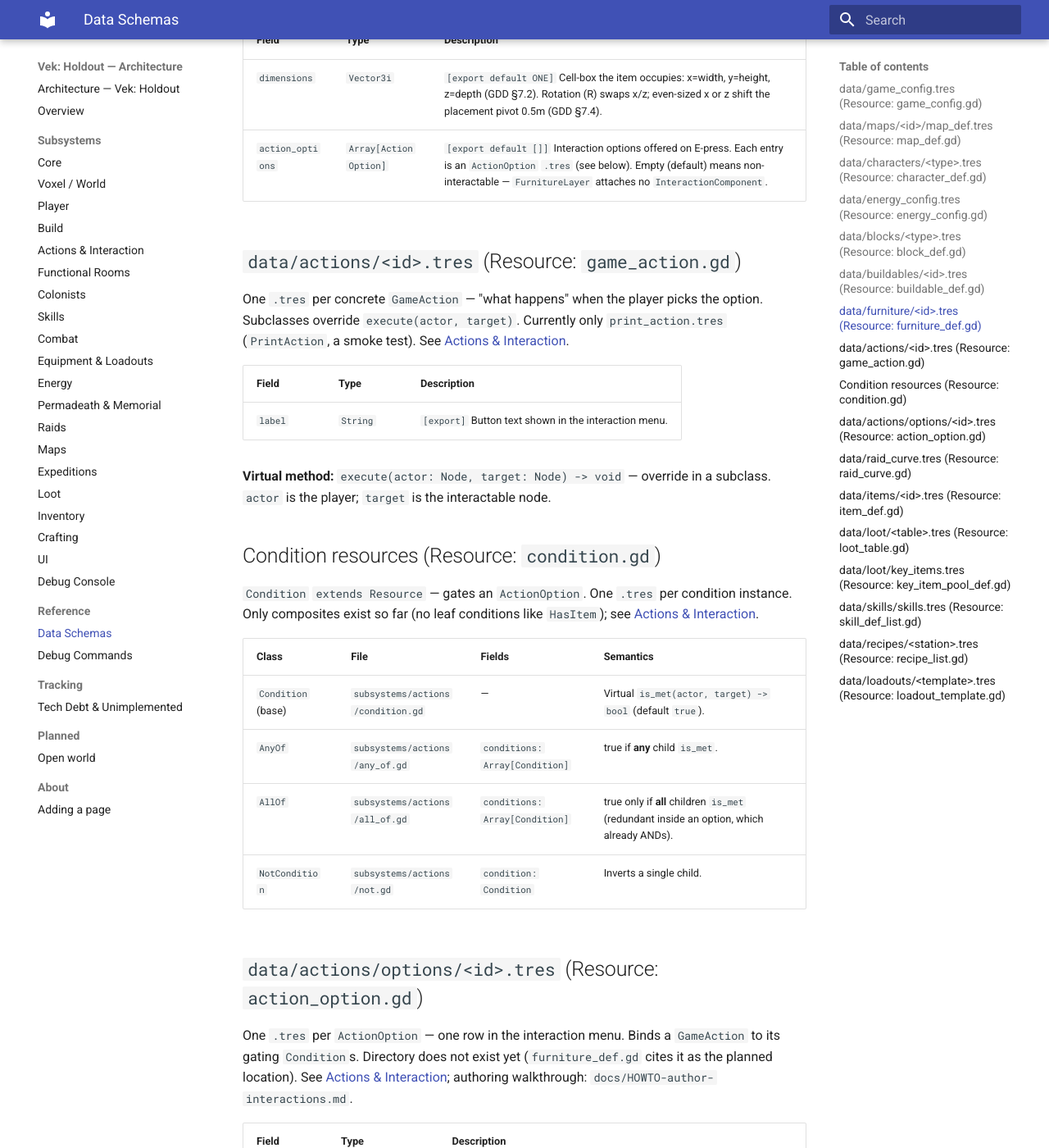
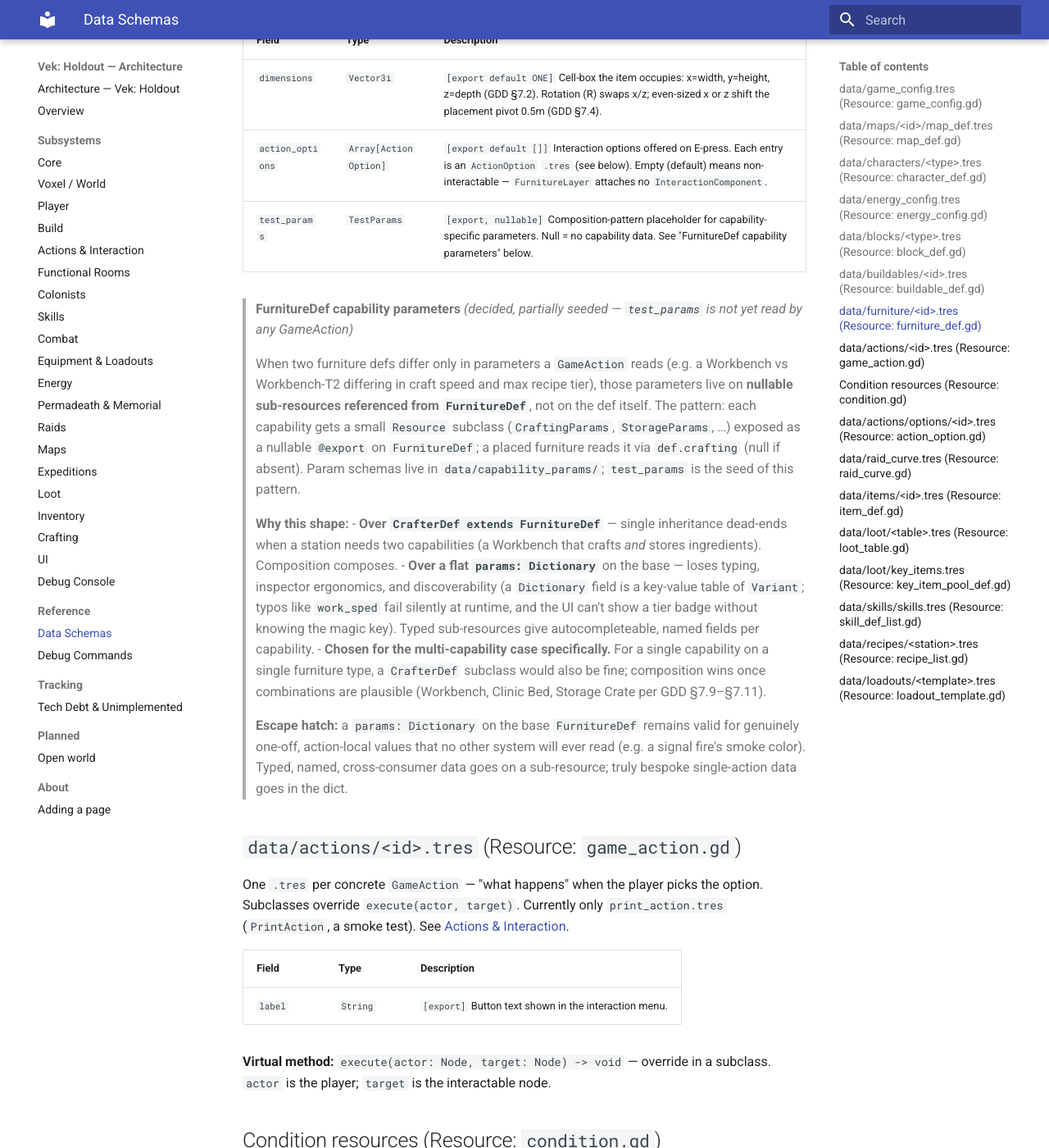
Before and after one commit to gdgonzaga/vek-holdout, an MkDocs documentation site: the page built from docs/architecture/data-schemas.md, in a window 1280 px wide and 1400 px high, scrolled down 4343 px. Shown: the whole window at 82% size. Built offline with MkDocs 1.6.1 and Material for MkDocs 9.7.7, drawn with Linux system fonts in a browser that asks for light colours.

Commit message:
feat(furniture): seed composition-pattern capability params
Add TestParams as the seed of the composition pattern for furniture
capability parameters (crafting speed/tier, etc.): nullable sub-resources
referenced from FurnitureDef, not subclass fields or a free-form dict.
Full rationale recorded in docs/architecture/data-schemas.md.

Param schemas live in data/capability_params/ (their own category,
sibling to furniture/) so the family has a dedicated home as
CraftingParams/StorageParams/etc. join later.

```diff
--- a/docs/architecture/data-schemas.md
+++ b/docs/architecture/data-schemas.md
@@ -93,6 +93,18 @@ Base `BuildableDef` — player-placed objects not on the voxel grid (e.g. `pole`
 |---|---|---|
 | `dimensions` | `Vector3i` | `[export default ONE]` Cell-box the item occupies: x=width, y=height, z=depth (GDD §7.2). Rotation (R) swaps x/z; even-sized x or z shift the placement pivot 0.5m (GDD §7.4). |
 | `action_options` | `Array[ActionOption]` | `[export default []]` Interaction options offered on E-press. Each entry is an `ActionOption` `.tres` (see below). Empty (default) means non-interactable — `FurnitureLayer` attaches no `InteractionComponent`. |
+| `test_params` | `TestParams` | `[export, nullable]` Composition-pattern placeholder for capability-specific parameters. Null = no capability data. See "FurnitureDef capability parameters" below. |
+
+> **FurnitureDef capability parameters** *(decided, partially seeded — `test_params` is not yet read by any GameAction)*
+>
+> When two furniture defs differ only in parameters a `GameAction` reads (e.g. a Workbench vs Workbench-T2 differing in craft speed and max recipe tier), those parameters live on **nullable sub-resources referenced from `FurnitureDef`**, not on the def itself. The pattern: each capability gets a small `Resource` subclass (`CraftingParams`, `StorageParams`, …) exposed as a nullable `@export` on `FurnitureDef`; a placed furniture reads it via `def.crafting` (null if absent). Param schemas live in `data/capability_params/`; `test_params` is the seed of this pattern.
+>
+> **Why this shape:**
+> - **Over `CrafterDef extends FurnitureDef`** — single inheritance dead-ends when a station needs two capabilities (a Workbench that crafts *and* stores ingredients). Composition composes.
+> - **Over a flat `params: Dictionary`** on the base — loses typing, inspector ergonomics, and discoverability (a `Dictionary` field is a key-value table of `Variant`; typos like `work_sped` fail silently at runtime, and the UI can't show a tier badge without knowing the magic key). Typed sub-resources give autocompleteable, named fields per capability.
+> - **Chosen for the multi-capability case specifically.** For a single capability on a single furniture type, a `CrafterDef` subclass would also be fine; composition wins once combinations are plausible (Workbench, Clinic Bed, Storage Crate per GDD §7.9–§7.11).
+>
+> **Escape hatch:** a `params: Dictionary` on the base `FurnitureDef` remains valid for genuinely one-off, action-local values that no other system will ever read (e.g. a signal fire's smoke color). Typed, named, cross-consumer data goes on a sub-resource; truly bespoke single-action data goes in the dict.
 
 ## `data/actions/<id>.tres` (Resource: `game_action.gd`)
 
```
Also changed, not shown: docs/architecture/overview.md (+1 -0 lines), docs/architecture/tech-debt.md (+1 -1 lines), 3 other files.
